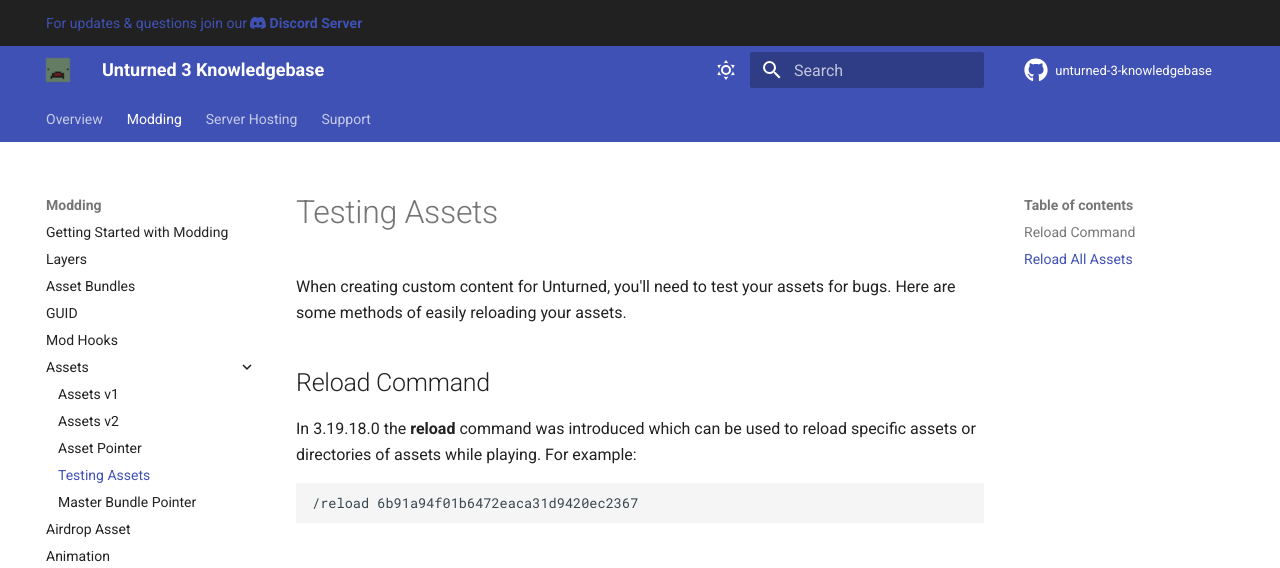
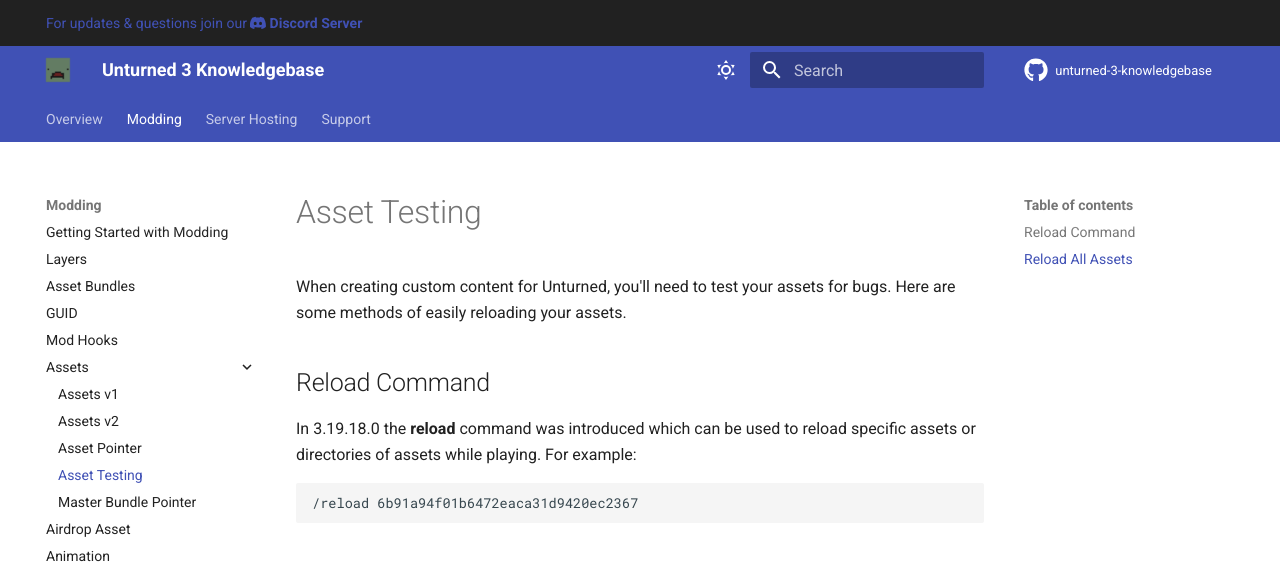
Before and after one commit to unturned-info/unturned-3-knowledgebase, an MkDocs documentation site: the page built from docs/Modding/AssetTesting.md, in a window 1280 px wide. Shown: the top 568 px of the page. Built offline with MkDocs 1.6.1 and Material for MkDocs 9.7.7, drawn with Linux system fonts in a browser that asks for light colours; comment, search, counter and statistics services are not loaded.

Commit message:
Update AssetTesting.md
Changed the main header to Asset Testing instead of Testing Assets, to fit in more with other page titles on the site.

```diff
--- a/docs/Modding/AssetTesting.md
+++ b/docs/Modding/AssetTesting.md
@@ -1,4 +1,4 @@
-# Testing Assets
+# Asset Testing
 
 When creating custom content for Unturned, you'll need to test your assets for bugs. Here are some methods of easily reloading your assets.
 
```
